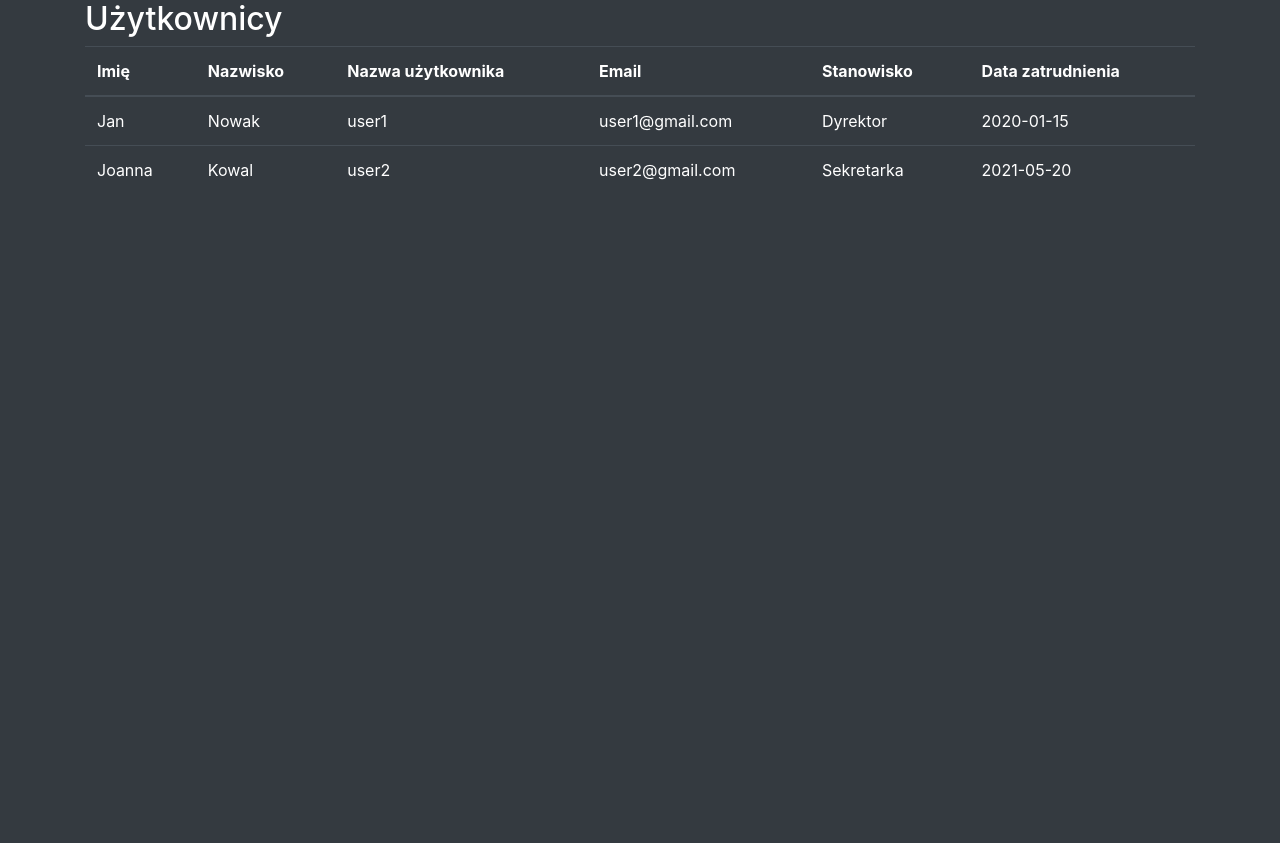
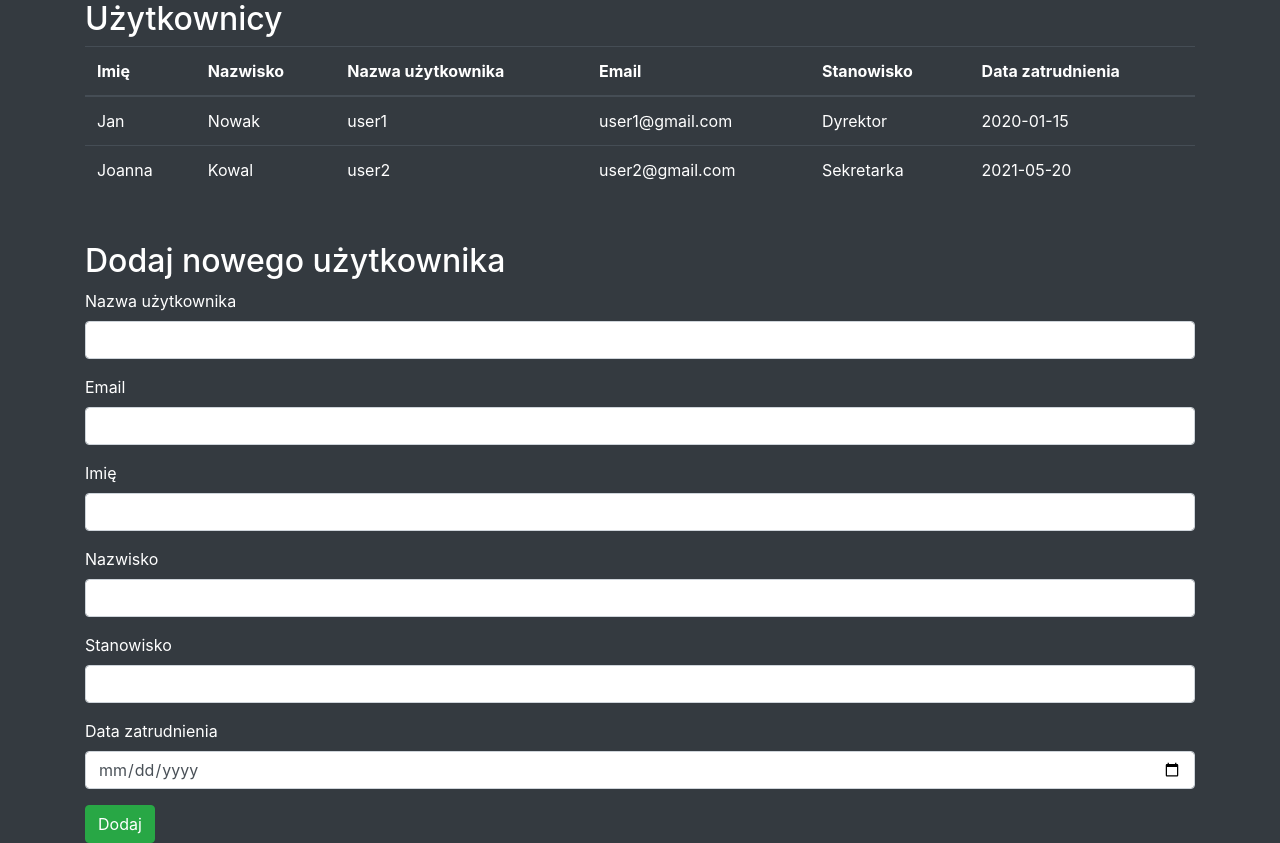
Before and after one commit to SI-IAD-Zespol-5/APLIKACJA, a Flask app: page / in a window 1280 px wide. Shown: the part 909-1752 px from the top of the page. Before the commit the page ends 1089 px from the top, so only its background shows below. Run offline with Flask 3, Linux system fonts and the light colour scheme; data comes from the database, SQL or seed files in the repository; some libraries are stand-ins or nearby versions.

Commit message:
Umożliwiono admistratorowi dodawanie użytkowników do systemu

```diff
--- a/app.py
+++ b/app.py
@@ -59,7 +59,35 @@ def add_supply():
         db.session.add(new_supply)
         db.session.commit()
     except ValueError:
-        flash('Będne wartości!', 'danger')
+        flash('Błędne wartości!', 'danger')
+    return redirect(url_for('home'))
+
+@app.route('/add_user', methods=['POST'])
+def add_user():
+    username = request.form.get('username')
+    email = request.form.get('email')
+    first_name = request.form.get('first_name')
+    last_name = request.form.get('last_name')
+    position = request.form.get('position')
+    employment_date = request.form.get('employment_date')
+
+    if not all([username, email, first_name, last_name, position, employment_date]):
+        return redirect(url_for('home'))
+
+    try:
+        new_user = User(
+            username=username,
+            email=email,
+            first_name=first_name,
+            last_name=last_name,
+            position=position,
+            employment_date=datetime.strptime(employment_date, '%Y-%m-%d')
+        )
+        db.session.add(new_user)
+        db.session.commit()
+    except ValueError:
+        flash('Błędne wartości!', 'danger')
+
     return redirect(url_for('home'))
 
 if __name__ == '__main__':
--- a/templates/index.html
+++ b/templates/index.html
@@ -22,7 +22,6 @@
       <span class="navbar-text"> Admin </span>
     </nav>
     <div class="container mt-5">
-
       <h2 class="mt-5 text-white">Magazyn</h2>
       <table class="table table-dark">
         <thead>
@@ -38,7 +37,11 @@
           {% for supply in supplies %}
           <tr>
             <td>
-              <a href="{{ url_for('edit_supply', supply_id=supply.id) }}" class="supply-link">{{ supply.product_name }}</a>
+              <a
+                href="{{ url_for('edit_supply', supply_id=supply.id) }}"
+                class="supply-link"
+                >{{ supply.product_name }}</a
+              >
             </td>
             <td>{{ supply.category }}</td>
             <td>{{ supply.location }}</td>
@@ -48,7 +51,7 @@
           {% endfor %}
         </tbody>
       </table>
-    <h2 class="mt-5 text-white">Dodaj nowy artykuł</h2>
+      <h2 class="mt-5 text-white">Dodaj nowy artykuł</h2>
       <form method="POST" action="{{ url_for('add_supply') }}">
         <div class="form-group">
           <label for="product_name" class="text-white">Nazwa produktu</label>
@@ -102,7 +105,7 @@
         </div>
         <button type="submit" class="btn btn-success">Dodaj</button>
       </form>
-    <h2 class="mt-5 text-white">Użytkownicy</h2>
+      <h2 class="mt-5 text-white">Użytkownicy</h2>
       <table class="table table-dark">
         <thead>
           <tr>
@@ -127,7 +130,72 @@
           {% endfor %}
         </tbody>
       </table>
-    </div>
+      <h2 class="mt-5 text-white">Dodaj nowego użytkownika</h2>
+      <form method="POST" action="{{ url_for('add_user') }}">
+        <div class="form-group">
+          <label for="username" class="text-white">Nazwa użytkownika</label>
+          <input
+            type="text"
+            class="form-control"
+            id="username"
+            name="username"
+            required
+          />
+        </div>
+        <div class="form-group">
+          <label for="email" class="text-white">Email</label>
+          <input
+            type="email"
+            class="form-control"
+            id="email"
+            name="email"
+            required
+          />
+        </div>
+        <div class="form-group">
+          <label for="first_name" class="text-white">Imię</label>
+          <input
+            type="text"
+            class="form-control"
+            id="first_name"
+            name="first_name"
+            required
+          />
+        </div>
+        <div class="form-group">
+          <label for="last_name" class="text-white">Nazwisko</label>
+          <input
+            type="text"
+            class="form-control"
+            id="last_name"
+            name="last_name"
+            required
+          />
+        </div>
+        <div class="form-group">
+          <label for="position" class="text-white">Stanowisko</label>
+          <input
+            type="text"
+            class="form-control"
+            id="position"
+            name="position"
+            required
+          />
+        </div>
+        <div class="form-group">
+          <label for="employment_date" class="text-white"
+            >Data zatrudnienia</label
+          >
+          <input
+            type="date"
+            class="form-control"
+            id="employment_date"
+            name="employment_date"
+            required
+          />
+        </div>
+        <button type="submit" class="btn btn-success">Dodaj</button>
+      </form>
     </div>
   </body>
 </html>
```
